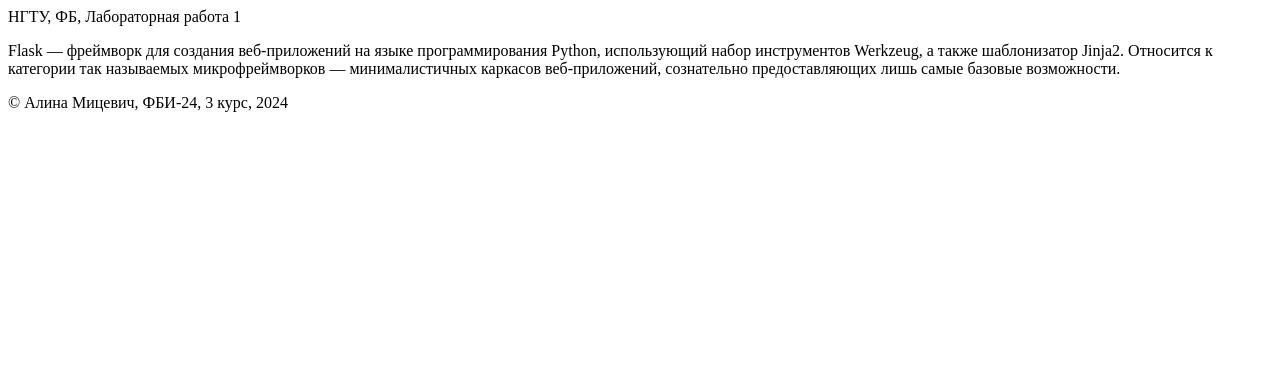
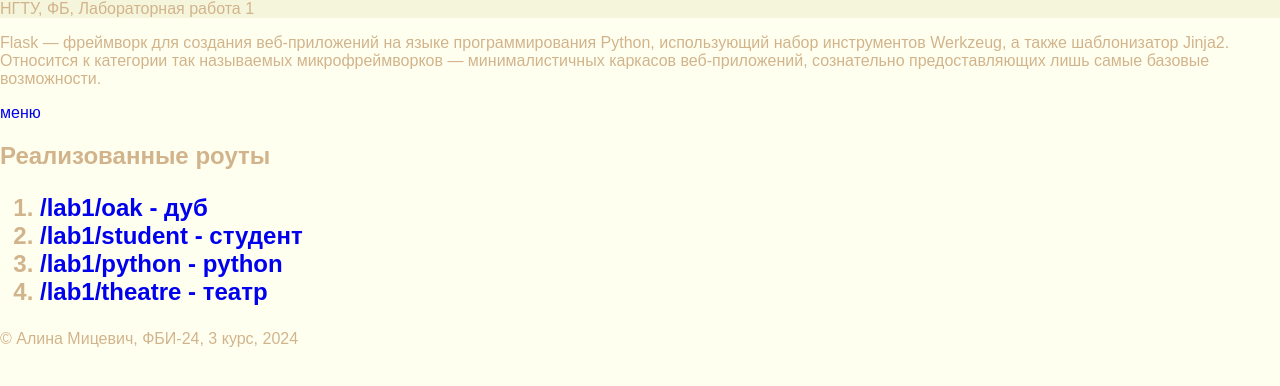
Before and after one commit to mitsevichalina/web-programming-labs-2, a Flask app: page /lab1 in a window 1280 px wide. Shown: the top 386 px of the page. Run offline with Flask 3, Linux system fonts and the light colour scheme.

Commit message:
Роуты

```diff
--- a/app.py
+++ b/app.py
@@ -8,7 +8,7 @@ def start():
 
 @app.route("/menu")
 def menu():
-    return """
+    return '''
 <!doctupe html>
 <html>
     <head>
@@ -31,16 +31,17 @@ def menu():
             </ol>
         </div>
     </main>
+    <link rel="stylesheet" href="''' + url_for('static', filename='lab1.css') + '''">
         <footer>
             &copy; Алина Мицевич, ФБИ-24, 3 курс, 2024
         </footer>
     </body>
 </html>
-"""
+'''
 
 @app.route("/lab1")
 def lab1():
-    return """
+    return '''
 <!doctupe html>
 <html>
     <head>
@@ -50,7 +51,6 @@ def lab1():
         <header>
         НГТУ, ФБ, Лабораторная работа 1
         </header>
-
         <p>
         Flask — фреймворк для создания веб-приложений на языке
         программирования Python, использующий набор инструментов
@@ -58,13 +58,32 @@ def lab1():
         называемых микрофреймворков — минималистичных каркасов
         веб-приложений, сознательно предоставляющих лишь самые базовые возможности.
         </p>
+        <a href="/menu"; style="text-decoration: none;">меню</a>
 
-        <footer>
+        <h2>
+        Реализованные роуты
+        <ol>
+                <li>
+                    <a href="/lab1/oak"; style="text-decoration: none;">/lab1/oak - дуб</a>
+                </li>
+                <li>
+                    <a href="/lab1/student"; style="text-decoration: none;">/lab1/student - студент</a>
+                </li>
+                <li>
+                    <a href="/lab1/python"; style="text-decoration: none;">/lab1/python - python</a>
+                </li>
+                <li>
+                    <a href="/lab1/theatre"; style="text-decoration: none;">/lab1/theatre - театр</a>
+                </li>
+            </ol>
+        </h2>
+        </ol>
+        <link rel="stylesheet" href="''' + url_for('static', filename='lab1.css') + '''">
             &copy; Алина Мицевич, ФБИ-24, 3 курс, 2024
         </footer>
     </body>
 </html>
-"""
+'''
 
 @app.route('/lab1/oak')
 def oak():
@@ -78,3 +97,81 @@ def oak():
     </body>
 </html>
 '''
+
+@app.route('/lab1/student')
+def student():
+    return '''
+<!doctype html>
+<html>
+    <body>
+        <h1>Мицевич Алина Александровна</h1>
+        <link rel="stylesheet" href="''' + url_for('static', filename='lab1.css') + '''">
+        <img src="''' + url_for('static', filename='ngtu.png') + '''">
+    </body>
+</html>
+'''
+
+@app.route('/lab1/python')
+def python():
+    return '''
+<!doctype html>
+<html>
+    <body>
+        <p>
+        Как можно кратко описать Python? Питон — это язык программирования, который
+        используется в разных областях. Он не только позволяет создавать веб и мобильные
+        приложения, но и разрабатывать программное обеспечение для ПК. Python — незаменимый
+        инструмент для обработки больших данных, математических вычислений и машинного обучения.
+        </p>
+        <p>
+        Однако что делает Python настолько привлекательным для программистов? Во-первых, его
+        синтаксис интуитивно понятный, что делает его хорошим выбором для начинающих. Во-вторых,
+        благодаря множеству библиотек и фреймворков, а также своей гибкости, он может быть
+        использован в разных сферах: web-разработке, визуальных интерфейсах, базах данных,
+        сложных расчетах и т.д.
+        </p>
+        <p>
+        Кроме того, Python применяется в научных исследованиях — используется для анализа
+        данных и создания моделей. Этот язык создает обилие возможностей для науки о данных.
+        </p>
+        <link rel="stylesheet" href="''' + url_for('static', filename='lab1.css') + '''">
+        <img src="''' + url_for('static', filename='python.jpg') + '''">
+    </body>
+</html>
+'''
+
+@app.route('/lab1/theatre')
+def theatre():
+    return '''
+<!doctype html>
+<html>
+    <body>
+        <p>
+        Начало театра в Европе связано с Древней Грецией и ее религиозными ритуалами в честь
+        Диониса, бога виноградной лозы. В его честь дважды в год отмечались праздники Дионисии:
+        Большой (в городах) и Малый (в селах). Во время них совершались песнопения, так
+        называемые дифирамбы. Именно они породили и трагедию, и комедию. В первоначальном
+        варианте театральные представления проходили на открытом воздухе, в местах, способных
+        вместить всех зрителей. Чаще всего это были горные склоны с дополнительным преимуществом
+        в виде отличной акустики. Позже греки начали строить здесь первые амфитеатры.
+        </p>
+        <p>
+        Театрализованное представление изначально ограничивалось диалогом между руководителем
+        хора - корифеем - и хором. Со временем был выбран первый актер, представленный Тесписом.
+        Второй актер появился на сцене благодаря Эсхилу, а третий - по инициативе Софокла.
+        Древние греки ценили трагедию намного выше комедии, считая ее носителем важнейших
+        ценностей: религии, патриотизма, а также демократии. Ибо давайте не будем забывать, что
+        расцвет греческого театра пришелся на V век до нашей эры, то есть на пике развития
+        афинского демократического правления.
+        </p>
+        <p>
+        Такое положение вещей коренным образом повлияло на тематику отдельных пьес. Три
+        величайших греческих трагика - Эсхил, Софокл и Еврипид - не избегали в своих
+        произведениях военных или политических тем. Их тексты также насыщены мифологией, хотя
+        религиозные темы были наиболее близки к древнейшей из великой троицы: Эсхилу.
+        </p>
+        <link rel="stylesheet" href="''' + url_for('static', filename='lab1.css') + '''">
+        <img src="''' + url_for('static', filename='theatre.jpg') + '''">
+    </body>
+</html>
+'''
--- a/static/lab1.css
+++ b/static/lab1.css
@@ -9,3 +9,21 @@ img {
     width: 500px;
     height: 500px;
 }
+footer {
+    background-color: beige;
+    color: tan;
+    font-family: Arial;
+    margin: 0px;
+    padding: 10px;
+    position: fixed;
+    bottom: 0;
+    right: 0;
+    left: 0;
+}
+
+header {
+    background-color: beige;
+    color: tan;
+    font-family: Arial;
+    margin: 0px;
+}
```
Also changed, not shown: static/ngtu.png (added), static/python.jpg (added), static/theatre.jpg (added).
